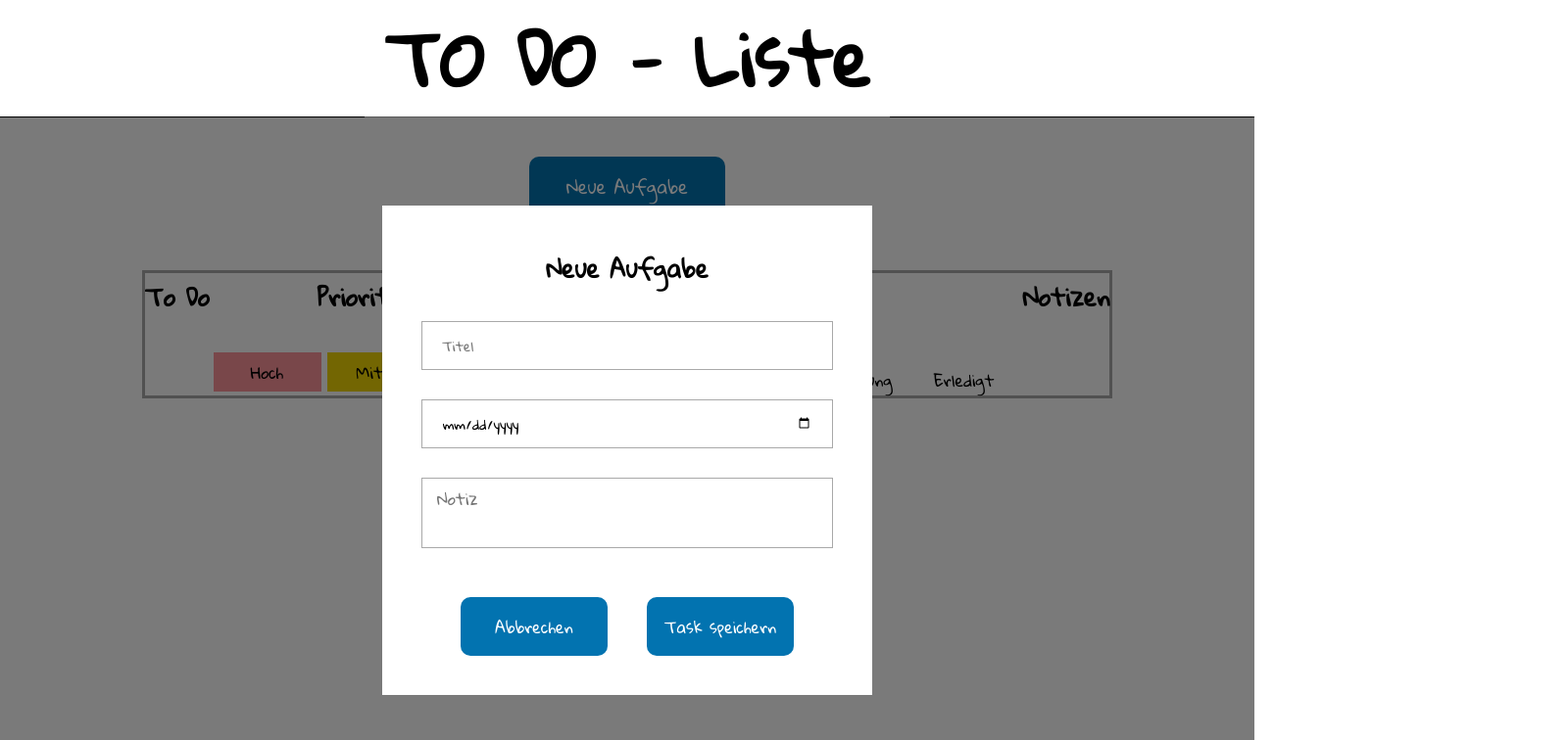
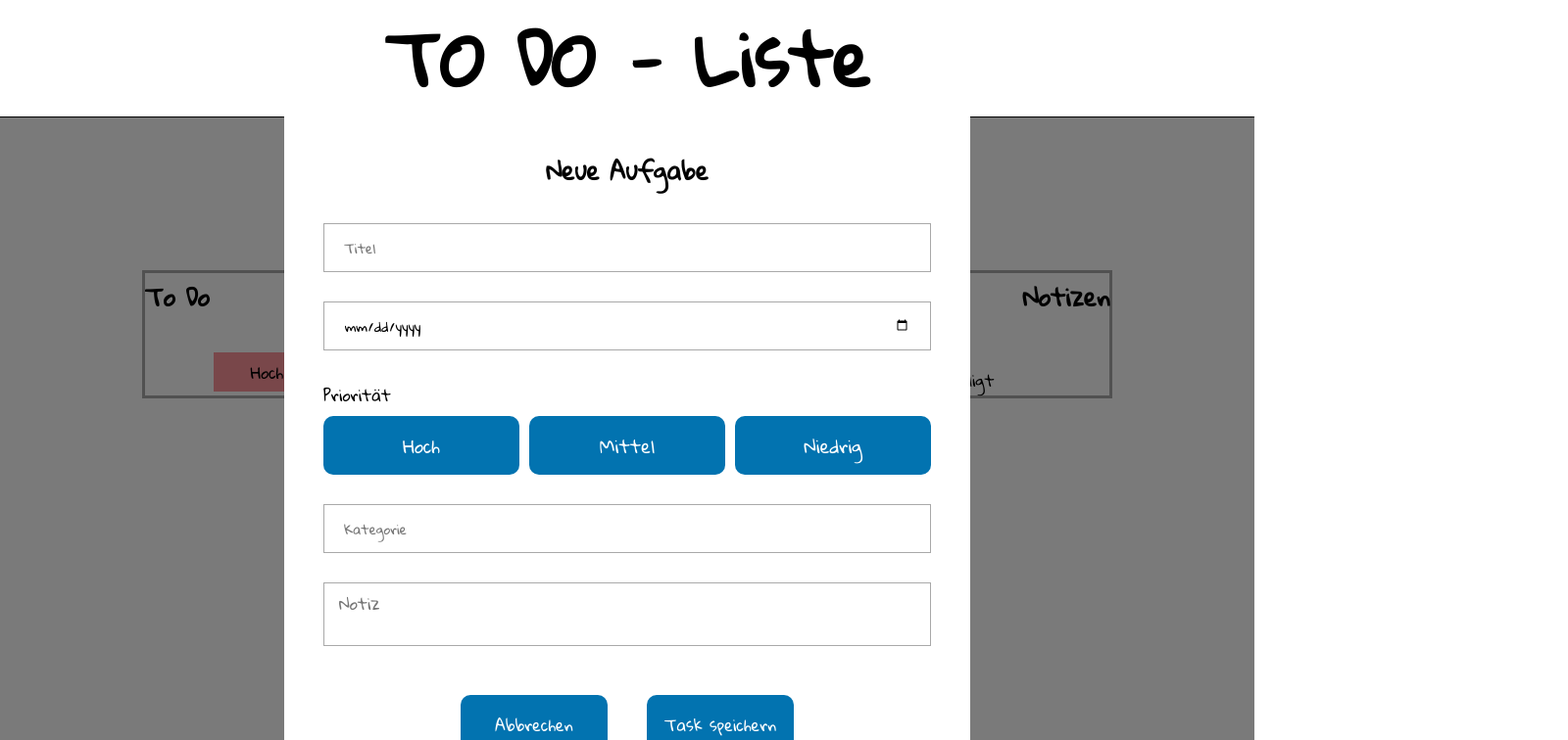
Before and after one commit to jorohx84/ToDo-App, a React (Create React App) app: page / in a window 1280 px wide. Both pictures are taken after a click on the button "Neue Aufgabe". Shown: the top 756 px of the page at 98% size, 1600 px wide, since content can reach past the window. Built offline with nearby package versions, Linux system fonts and the light colour scheme.

Commit message:
work on addTask

```diff
--- a/src/maincontent.scss
+++ b/src/maincontent.scss
@@ -306,8 +306,9 @@ h2 {
 }
 
 .addTask {
-    width: 500px;
-    height: 500px;
+    width: 100%;
+    max-width: 700px;
+    height: 700px;
 
     display: flex;
     flex-direction: column;
@@ -331,15 +332,18 @@ input {
     border-width: 1px;
     font-family: 'Gloria'
 }
-
-select {
+.taskBtnContainer{
     width: 100%;
-    height: 50px;
-    padding: 10px 30px;
-    box-sizing: border-box;
-    border-radius: 30px;
-    border: solid;
-    border-width: 1px;
+    display: flex;
+    flex-direction: column;
+    gap: 6px;
+}
+.taskBtns{
+    width: 100%;
+    display: flex;
+    justify-content: center;
+    align-items: center;
+    gap: 10px;
 
 }
 
--- a/src/maincontent.tsx
+++ b/src/maincontent.tsx
@@ -11,6 +11,7 @@ interface Task {
     status: string;
     deadline: string;
     notes: string;
+    category: string;
 }
 
 const MainContent = () => {
@@ -23,27 +24,28 @@ const MainContent = () => {
     };
     const [todos, setTodos] = useState<Task[]>(loadTasks);
     const [title, setTitle] = useState('');
-    const [desc, setDesc] = useState('');
+    const [deadline, setDeadline] = useState('');
     const [prio, setPrio] = useState('');
+    const [notes, setNotes] = useState('');
+    const [category, setCategory] = useState('');
     const [isAddTaskVisible, setIsAddTaskVisible] = useState(false);
-    const handleChange = (event: React.ChangeEvent<HTMLSelectElement>) => {
-        setPrio(event.target.value);
-    };
+    const [isCatVisible, setisCatVisible] = useState(false);
 
 
 
     const addTask = () => {
-        if (!title || !desc || !prio) {
+        if (!title || !deadline || !notes) {
             alert('Bitte alle Felder ausfüllen');
             return
         }
         const newTask = {
             title: title,
-            description: desc,
+            description: '',
             prio: prio,
             status: 'undone',
-            deadline: new Date().toDateString(),
-            notes: '',
+            deadline: deadline,
+            notes: notes,
+            category: '',
         };
         console.log(newTask);
         const updatedTodos = [...todos, newTask];
@@ -65,43 +67,57 @@ const MainContent = () => {
     const toggleAddTask = () => {
         setIsAddTaskVisible(!isAddTaskVisible);
     }
+const openCategory=()=>{
+    setisCatVisible(true);
+    console.log(isCatVisible);
 
-    const addNote = (index: number) => {
-        console.log(index);
+}
 
-    }
 
-    const changePriority = (newPrio: string, indexToUpdate: number) => {
-        console.log(newPrio, indexToUpdate);
+    // const changePriority = (newPrio: string, indexToUpdate: number) => {
+    //     console.log(newPrio, indexToUpdate);
+    //     const updatedTodos = todos.map((todo, index) => {
+    //         if (index === indexToUpdate) {
+    //             return { ...todo, prio: newPrio }
+    //         }
+    //         return todo;
+    //     });
+    //     setTodos(updatedTodos);
+    //     localStorage.setItem('todos', JSON.stringify(updatedTodos));
+    // }
+
+    // const changeState = (newState: string, indexToUpdate: number) => {
+    //     const updatedTodos = todos.map((todo, index) => {
+    //         if (index === indexToUpdate) {
+    //             return { ...todo, status: newState }
+    //         }
+    //         return todo
+    //     });
+    //     setTodos(updatedTodos);
+    //     localStorage.setItem('todos', JSON.stringify(updatedTodos));
+    // }
+
+    // const updateNotes = (newNote: string, indexToUpdate: number) => {
+    //     const updatedTodos = todos.map((todo, index) => {
+    //         if (index === indexToUpdate) {
+    //             return { ...todo, notes: newNote }
+    //         }
+    //         return todo;
+    //     });
+    //     setTodos(updatedTodos);
+    //     localStorage.setItem('todos', JSON.stringify(updatedTodos));
+    // }
+
+    const updateTodos = (newData: string, indexToUpdate: number, key: string) => {
         const updatedTodos = todos.map((todo, index) => {
             if (index === indexToUpdate) {
-                return { ...todo, prio: newPrio }
-            }
-            return todo;
-        });
-        setTodos(updatedTodos);
-        localStorage.setItem('todos', JSON.stringify(updatedTodos));
-    }
-
-    const changeState = (newState: string, indexToUpdate: number) => {
-        const updatedTodos = todos.map((todo, index) => {
-            if (index === indexToUpdate) {
-                return { ...todo, status:newState }
+                return { ...todo, [key]: newData };
             }
             return todo
-        });
+        })
         setTodos(updatedTodos);
-        localStorage.setItem('todos', JSON.stringify(updatedTodos));
-    }
+        console.log(updatedTodos);
 
-    const updateNotes=(newNote:string, indexToUpdate:number)=>{
-        const updatedTodos=todos.map((todo, index)=>{
-            if (index===indexToUpdate) {
-                return {...todo, notes:newNote}
-            }
-            return todo;
-        });
-        setTodos(updatedTodos);
         localStorage.setItem('todos', JSON.stringify(updatedTodos));
     }
 
@@ -112,14 +128,18 @@ const MainContent = () => {
                     <div className="addTask">
                         <h2>Neue Aufgabe</h2>
                         <input type="text" placeholder="Titel" value={title} onChange={e => setTitle(e.target.value)} />
-                        <input type="date" placeholder="Beschreibung" value={desc} onChange={e => setDesc(e.target.value)} />
-                        {/* <select name="priority" value={prio} onChange={handleChange} id="">
-                            <option value="" disabled hidden>Priorität auswählen</option>
-                            <option value="high">Hoch</option>
-                            <option value="medium">Mittel</option>
-                            <option value="low">Niegrig</option>
-                        </select> */}
-                        <textarea className="addTaskText" name="" id="" placeholder="Notiz"></textarea>
+                        <input type="date" value={deadline} onChange={e => setDeadline(e.target.value)} />
+                        <div className="taskBtnContainer">
+                            <span>Priorität</span>
+                            <div className="taskBtns">
+                                <button>Hoch</button>
+                                <button>Mittel</button>
+                                <button>Niedrig</button>
+                            </div>
+                        </div>
+                        <input onClick={ openCategory} type="text" value={category} placeholder="Kategorie" />
+
+                        <textarea className="addTaskText" value={notes} name="" id="" placeholder="Notiz" onChange={e => setNotes(e.target.value)}></textarea>
                         <div className="btns">
                             <button onClick={toggleAddTask}>Abbrechen</button>
                             <button onClick={addTask}>Task speichern</button>
@@ -129,7 +149,7 @@ const MainContent = () => {
                 </div>
 
             )}
-           <div className="main">
+            <div className="main">
                 <button onClick={toggleAddTask}>Neue Aufgabe</button>
                 <div>
                     <div className="headlineContainer">
@@ -139,7 +159,7 @@ const MainContent = () => {
                             {todos.map((todo, index) => (
                                 <div key={index} className="todo">
                                     <div>
-                                    <span>{todo.title}</span>
+                                        <span>{todo.title}</span>
                                     </div>
 
                                 </div>
@@ -154,25 +174,25 @@ const MainContent = () => {
                             </div>
                             {todos.map((todo, index) => (
                                 <div className="prioRow" key={index}>
-                                    <div onClick={() => changePriority('high', index)} className="prioContainer">
+                                    <div onClick={() => updateTodos('high', index, 'prio')} className="prioContainer">
                                         {todo.prio === 'high' && (
                                             <div >
-                                                <span>{todo.description}</span>
+                                                <span>{todo.category}</span>
                                             </div>
                                         )}
                                     </div>
-                                    <div onClick={() => changePriority('medium', index)} className="prioContainer">
+                                    <div onClick={() => updateTodos('medium', index, 'prio')} className="prioContainer">
                                         {todo.prio === 'medium' && (
                                             <div >
-                                                <span>{todo.description}</span>
+                                                <span>{todo.category}</span>
                                             </div>
                                         )}
 
                                     </div>
-                                    <div onClick={() => changePriority('low', index)} className="prioContainer">
+                                    <div onClick={() => updateTodos('low', index, 'prio')} className="prioContainer">
                                         {todo.prio === 'low' && (
                                             <div >
-                                                <span>{todo.description}</span>
+                                                <span>{todo.category}</span>
                                             </div>
                                         )}
                                     </div>
@@ -190,21 +210,21 @@ const MainContent = () => {
                             {todos.map((todo, index) => (
                                 <div className="stateRows" key={index}>
                                     <div className="deadline stateContainer">
-                                        <span></span>
+                                        <span>{todo.deadline}</span>
                                     </div>
-                                    <div onClick={() => changeState('undone', index)} className="stateContainer">
+                                    <div onClick={() => updateTodos('undone', index, 'status')} className="stateContainer">
                                         {todo.status === 'undone' && (
 
                                             <img src="/img/clock.svg" alt="" />
                                         )}
 
                                     </div>
-                                    <div onClick={() => changeState('progress', index)} className="stateContainer">
+                                    <div onClick={() => updateTodos('progress', index, 'status')} className="stateContainer">
                                         {todo.status === 'progress' && (
                                             <img src="/img/progress.svg" alt="" />
                                         )}
                                     </div>
-                                    <div onClick={() => changeState('done', index)} className="stateContainer">
+                                    <div onClick={() => updateTodos('done', index, 'status')} className="stateContainer">
                                         {todo.status === 'done' && (
                                             < img src="/img/done.svg" alt="" />
                                         )}
@@ -223,7 +243,7 @@ const MainContent = () => {
                                         <span>Notizen</span>
                                     </div> */}
                                     <div className="text">
-                                        <textarea name="" value={todo.notes} id="" placeholder="Notizen eingeben" onChange={(e)=>updateNotes(e.target.value, index)}></textarea>
+                                        <textarea name="" value={todo.notes} id="" placeholder="Notizen eingeben" onChange={(e) => updateTodos(e.target.value, index, 'notes')}></textarea>
                                     </div>
                                 </div>
                             ))}
@@ -252,7 +272,7 @@ const MainContent = () => {
          */
 
             }
-            <img src="/img/IMG_1715.WEBP" alt="" />
+
         </section >
 
     );
```
